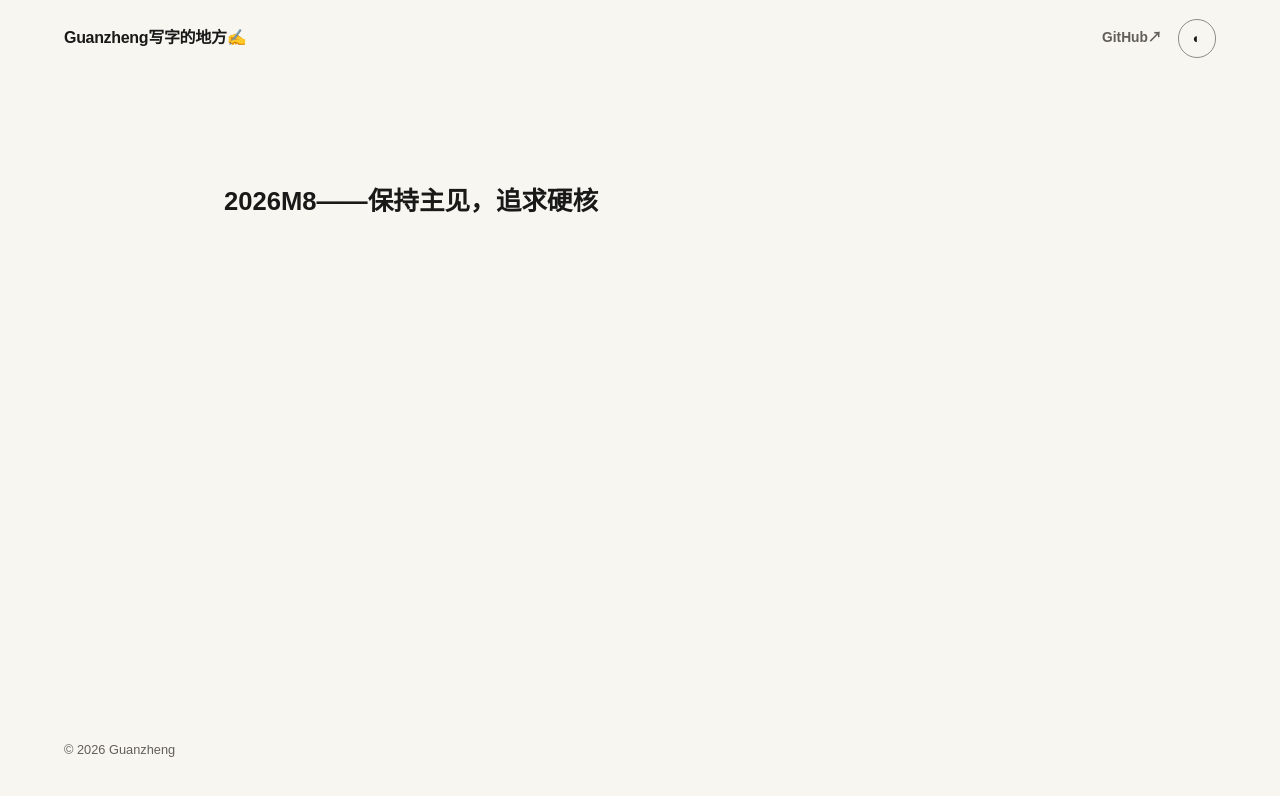
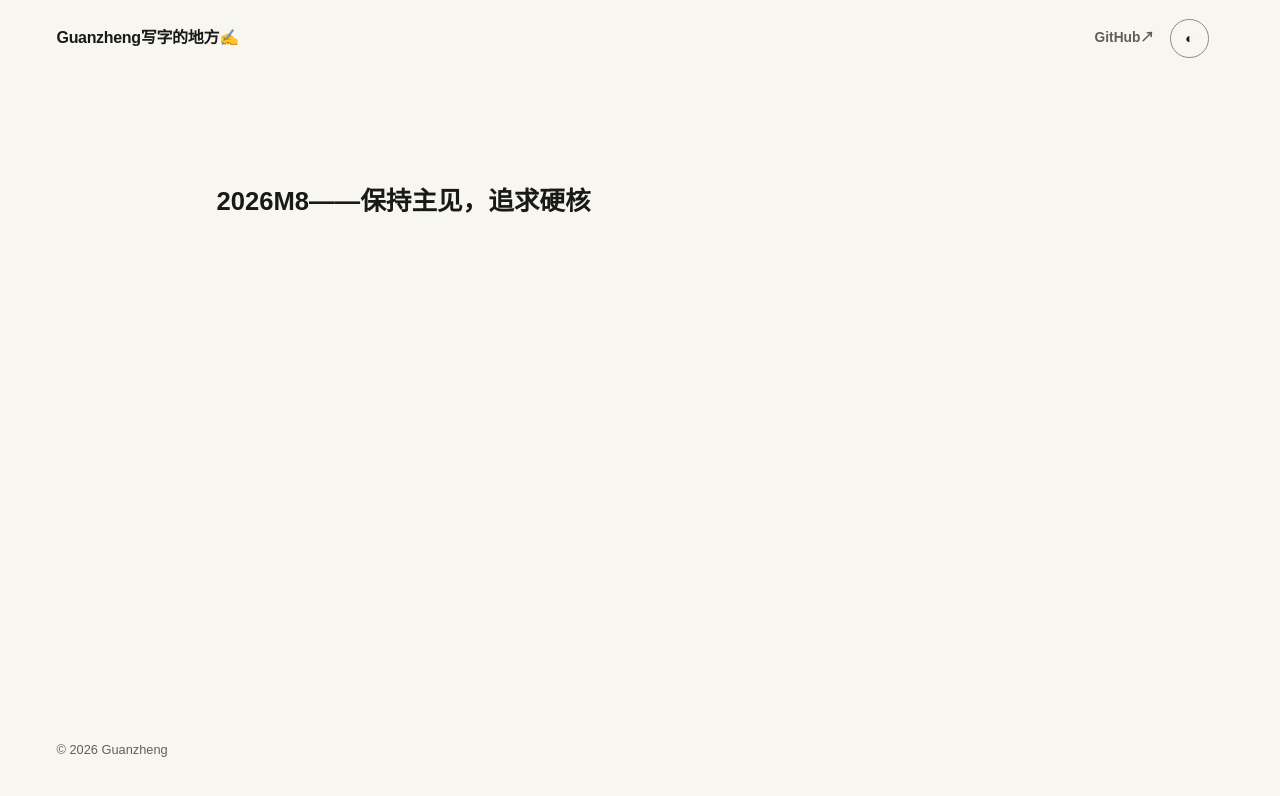
Before and after one commit to GuanZhengPM/guanzhengpm.github.io, a website: page index.html in a window 1280 px wide. Drawn offline with Linux system fonts and the light colour scheme.

Commit message:
Stabilize header controls

```diff
--- a/app.js
+++ b/app.js
@@ -316,7 +316,6 @@ function setupTheme() {
     document.querySelector('meta[name="theme-color"]')?.setAttribute("content", theme === "dark" ? "#181918" : "#f7f6f1");
     if (!themeToggle) return;
     const isDark = theme === "dark";
-    themeToggle.textContent = isDark ? "☀" : "◐";
     themeToggle.setAttribute("aria-pressed", String(isDark));
     themeToggle.setAttribute("aria-label", isDark ? "切换至浅色模式" : "切换至深色模式");
   };
--- a/index.html
+++ b/index.html
@@ -17,7 +17,7 @@
     </script>
     <title>Guanzheng's Blog</title>
     <link rel="icon" href="./favicon.svg?v=2" type="image/svg+xml" />
-    <link rel="stylesheet" href="./styles.css?v=12" />
+    <link rel="stylesheet" href="./styles.css?v=13" />
   </head>
   <body>
     <a class="skip-link" href="#main-content">跳到正文</a>
@@ -28,7 +28,7 @@
         </span>
         <nav class="site-nav" aria-label="主导航">
           <a href="https://github.com/GuanZhengPM" target="_blank" rel="noreferrer">GitHub↗︎</a>
-          <button class="theme-toggle" type="button" data-theme-toggle aria-label="切换深色模式" aria-pressed="false">◐</button>
+          <button class="theme-toggle" type="button" data-theme-toggle aria-label="切换深色模式" aria-pressed="false"></button>
         </nav>
       </div>
     </header>
@@ -43,6 +43,6 @@
     <footer class="site-footer">
       <p>© <span data-current-year></span> Guanzheng</p>
     </footer>
-    <script type="module" src="./app.js?v=8"></script>
+    <script type="module" src="./app.js?v=9"></script>
   </body>
 </html>
--- a/styles.css
+++ b/styles.css
@@ -37,6 +37,7 @@
 html {
   background: var(--bg);
   scroll-behavior: smooth;
+  scrollbar-gutter: stable;
 }
 
 body {
@@ -167,6 +168,9 @@ button:focus-visible {
   cursor: pointer;
   line-height: 1;
 }
+
+.theme-toggle::before { content: "◐"; }
+:root[data-theme="dark"] .theme-toggle::before { content: "☀"; }
 
 .page-shell--home {
   display: flex;
```
Also changed, not shown: post.html (+3 -3 lines).
